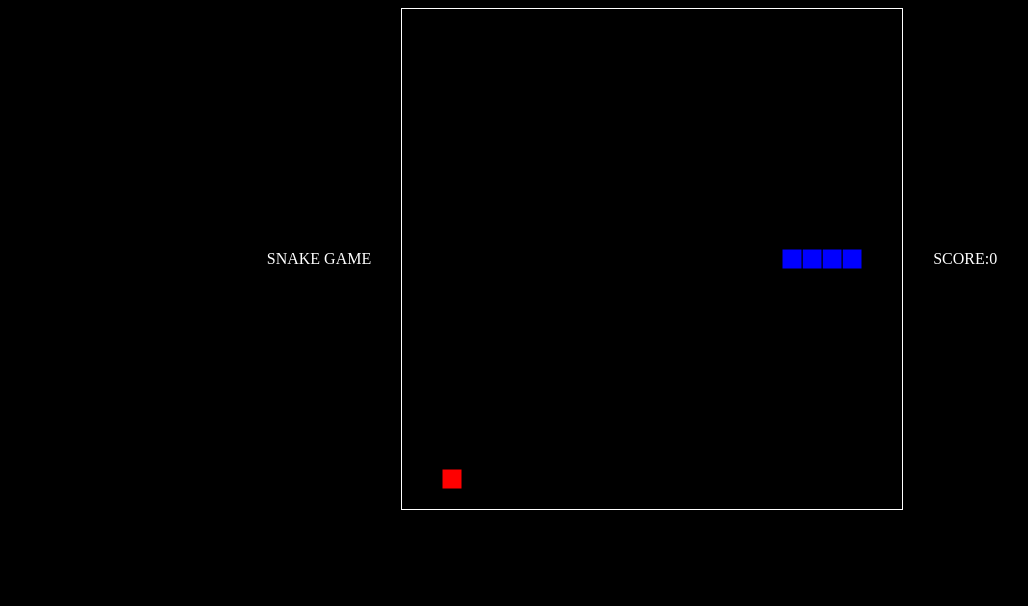
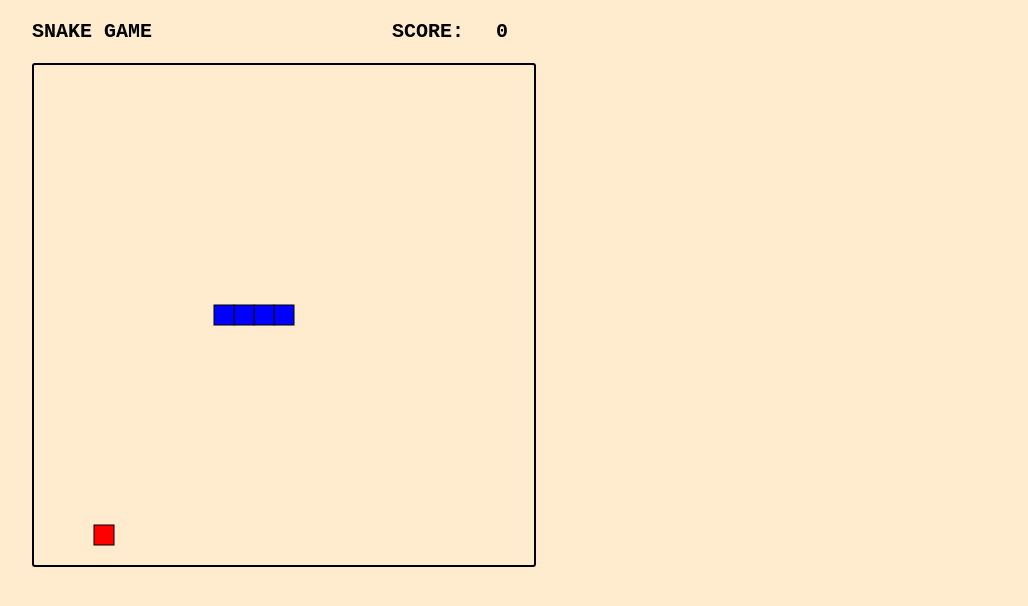
Before and after one commit to unhingeLemon/practiceHTML, a plain HTML site: page Snake/index.html in a window 1280 px wide. Shown: the whole page, without its empty margins (8-1036 px from the left). Drawn offline with Linux system fonts and the light colour scheme.

Commit message:
fix some bugs

```diff
--- a/Snake/app.js
+++ b/Snake/app.js
@@ -24,7 +24,7 @@ function drawApple(x,y){
 }
 
 function getRandomInt() {
-    return Math.floor(Math.random() * Math.floor(25));
+    return Math.floor(Math.random() * Math.floor(24) + 1);
 }
 
 let snake = [];
@@ -66,7 +66,7 @@ function getDir(e){
 function loop() {
 
     requestAnimationFrame(loop);
-    if (++count < 5) {
+    if (++count < 4) {
         return;
     }
 
--- a/Snake/index.html
+++ b/Snake/index.html
@@ -5,34 +5,33 @@
     <meta name="viewport" content="width=device-width, initial-scale=1.0">
     <title>Snake Game</title>
     <style>
+        * {
+            background-color: blanchedalmond;
+            font-family: 'Courier New', Courier, monospace;
+            font-size: 20px;
+            font-weight: bold;
+            margin: 10px 10px;
+        }
+        #canvas{
+            border: 2px solid black;
+            border-radius: 3px;
+        }
+        .a{
+            position: absolute;
+            left:380px;
+            top:10px;
+        }
 
-    body{
-        background-color: black;
-        align-items: center;
-        justify-content: center;
-        display: flex;
-
-    }
-    header{
-        color: white;
-        padding-right: 30px;
-    }
-    p{
-        color: white;
-        padding-left: 30px;
-    }
-    span{
-        color: white;
-    }
-    #canvas{
-        border: 1px solid white;
-    }
     </style>
 </head>
 <body>
-    <header>SNAKE GAME</header>
-    <canvas id="canvas" width="500" height="500"></canvas>
-    <p>SCORE:  </p><span id="score">0</span>
+    <div class="v">
+        <header id="heads">SNAKE GAME</header>
+        <div class="a">
+            <span id="b">SCORE: </span><span id="score">0</span>
+        </div>
+        <canvas id="canvas" width="500" height="500"></canvas>
+    </div>
     <script src="app.js"></script>
 </body>
 </html>
```
